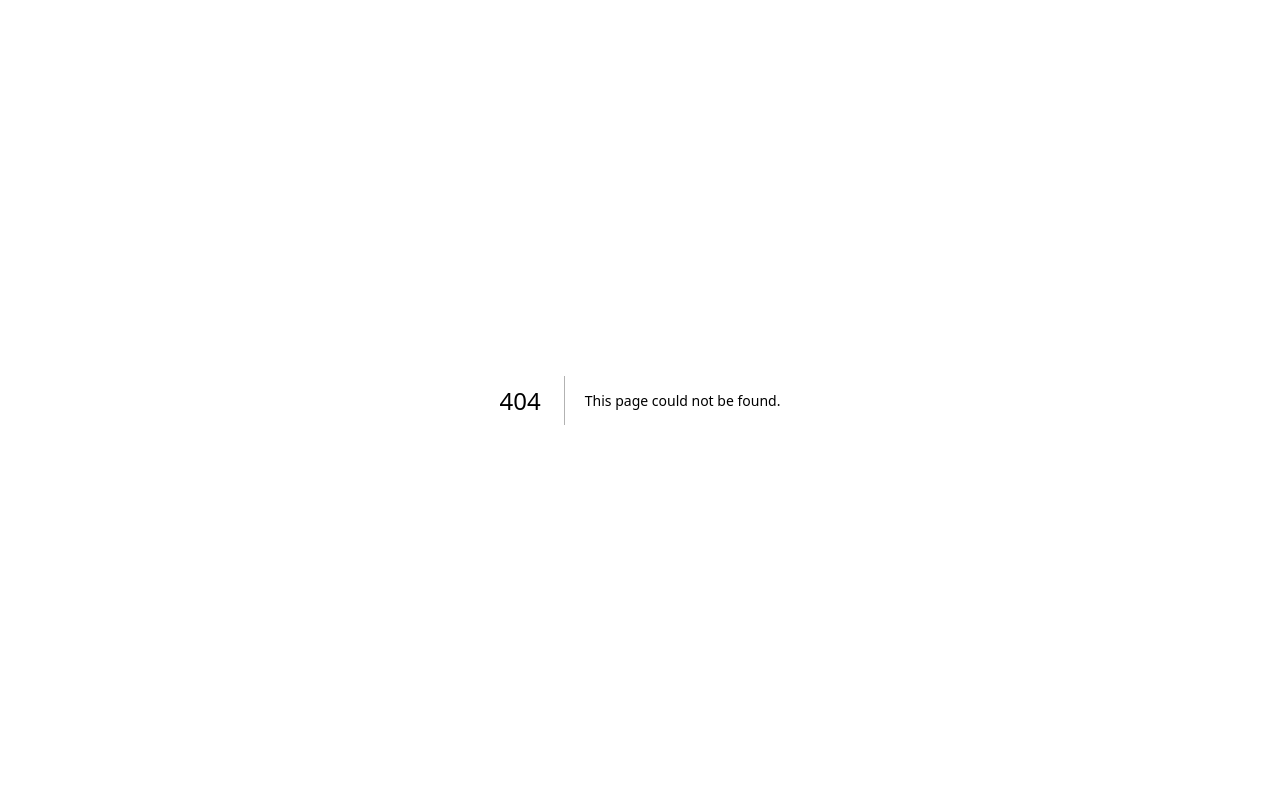
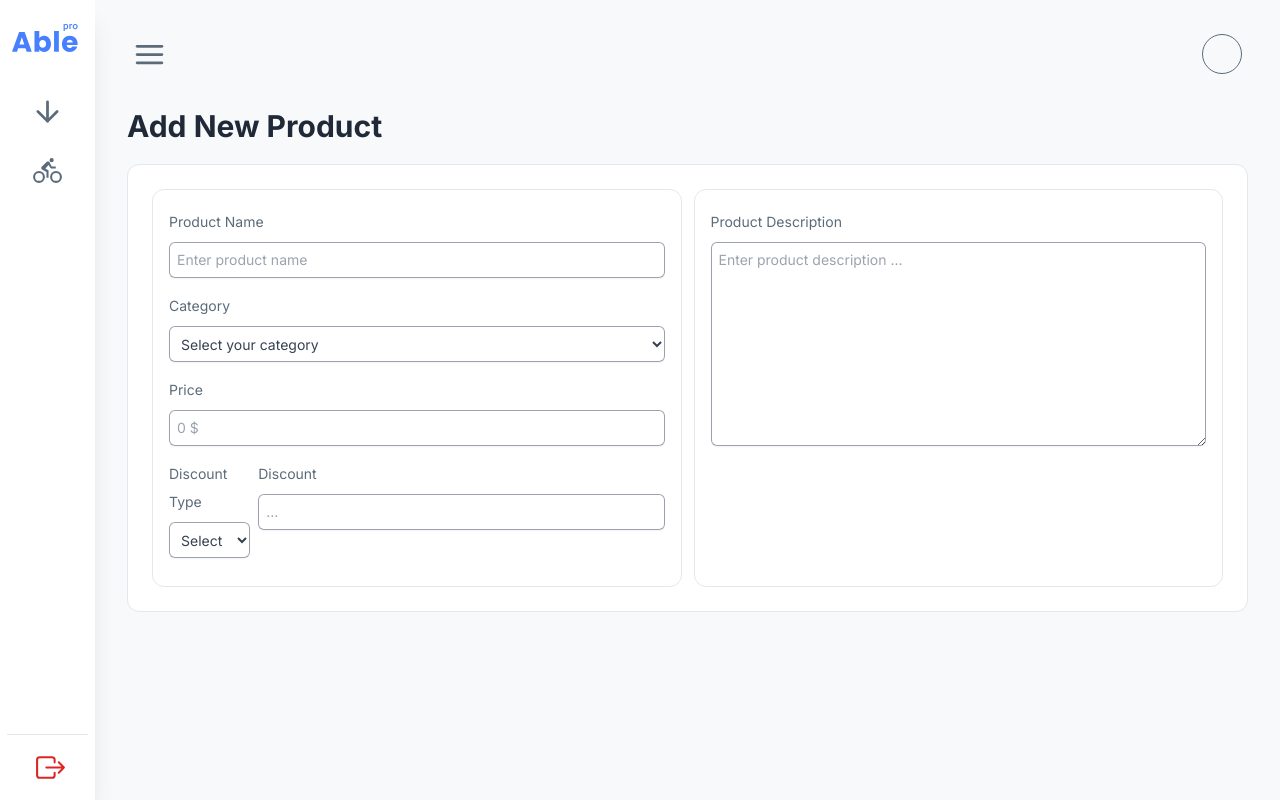
Before and after one commit to saeidsh777/Online-Shop--Group-Development-, a Next.js app: page /dashboard/e-commerce/add-new-product in a window 1280 px wide. Before the commit this address had no page. Built offline with nearby package versions, Linux system fonts and the light colour scheme.

Commit message:
ADDED: Add-new-product Page

```diff
--- /dev/null
+++ b/app/dashboard/e-commerce/add-new-product/page.jsx
@@ -0,0 +1,11 @@
+import AddNewProductFrom from "@/components/Forms/AddNewProductFrom/AddNewProductFrom";
+import SectionTitel from "@/components/Titels/SectionTitel/SectionTitel";
+
+export default function addNewProductPage() {
+  return (
+      <div>
+          <SectionTitel title={'Add New Product'} />
+          <AddNewProductFrom/>
+      </div>
+  );
+}
--- /dev/null
+++ b/components/Forms/AddNewProductFrom/AddNewProductFrom.jsx
@@ -0,0 +1,100 @@
+import React from 'react';
+
+export default function AddNewProductFrom() {
+    return (
+        <section className="bg-white rounded-xl border-gray-200 border p-6">
+            <form className=" grid grid-cols-2 gap-3" name="add-new-product">
+                <div className="p-4 border border-gray-200 rounded-xl">
+                    <div className="mb-3">
+                        <label className="text-sm" htmlFor="name">
+                            Product Name
+                        </label>
+                        <div className="mt-2">
+                            <input
+                                id="name"
+                                type="text"
+                                placeholder="Enter product name"
+                                className="block hover:ring-blue-400 w-full p-2 rounded-md border-0 py-1.5 text-gray-700 shadow-sm ring-1 ring-inset ring-gray-400 placeholder:text-gray-400 focus-visible:ring-blue-400 focus-visible:outline focus-visible:outline-blue-50 sm:text-sm sm:leading-6"
+                            />
+                        </div>
+                    </div>
+
+                    <div className="mb-3">
+                        <label className="text-sm" htmlFor="category">
+                            Category
+                        </label>
+                        <div className="mt-2">
+                            <select
+                                id="category"
+                                className="block bg-transparent hover:ring-blue-400 w-full p-2 h-[36px] rounded-md border-0 py-1.5 text-gray-700 shadow-sm ring-1 ring-inset ring-gray-400 placeholder:text-gray-400 focus-visible:ring-blue-400 focus-visible:outline focus-visible:outline-blue-50 sm:text-sm sm:leading-6 focus-visible:bg-transparent"
+                            >
+                                <option value="-1">Select your category</option>
+                                <option value="1">Mobil</option>
+                            </select>
+                        </div>
+                    </div>
+                    <div className="mb-3">
+                        <label className="text-sm" htmlFor="price">
+                            Price
+                        </label>
+                        <div className="mt-2">
+                            <input
+                                id="price"
+                                type="text"
+                                placeholder="0 $"
+                                className="block hover:ring-blue-400 w-full p-2 rounded-md border-0 py-1.5 text-gray-700 shadow-sm ring-1 ring-inset ring-gray-400 placeholder:text-gray-400 focus-visible:ring-blue-400 focus-visible:outline focus-visible:outline-blue-50 sm:text-sm sm:leading-6"
+                            />
+                        </div>
+                    </div>
+                    <div className="flex gap-2">
+                        <div className="mb-3 w-[20%]">
+                            <label className="text-sm" htmlFor="discountType">
+                                Discount Type
+                            </label>
+                            <div className="mt-2">
+                                <select
+                                    id="discountType"
+                                    className="block bg-transparent hover:ring-blue-400 w-full p-2 h-[36px] rounded-md border-0 py-1.5 text-gray-700 shadow-sm ring-1 ring-inset ring-gray-400 placeholder:text-gray-400 focus-visible:ring-blue-400 focus-visible:outline focus-visible:outline-blue-50 sm:text-sm sm:leading-6 focus-visible:bg-transparent"
+                                >
+                                    <option value="-1">Select type</option>
+                                    <option value="Numerical">$</option>
+                                    <option value="Percentage">%</option>
+                                </select>
+                            </div>
+                        </div>
+                        <div className="mb-3 w-full">
+                            <label className="text-sm" htmlFor="price">
+                                Discount
+                            </label>
+                            <div className="mt-2">
+                                <input
+                                    id="price"
+                                    type="text"
+                                    placeholder="..."
+                                    className="block hover:ring-blue-400 w-full p-2 rounded-md border-0 py-1.5 text-gray-700 shadow-sm ring-1 ring-inset ring-gray-400 placeholder:text-gray-400 focus-visible:ring-blue-400 focus-visible:outline focus-visible:outline-blue-50 sm:text-sm sm:leading-6"
+                                />
+                            </div>
+                        </div>
+                    </div>
+                </div>
+
+                <div className="p-4 border border-gray-200 rounded-xl">
+                    <div className="mb-3">
+                        <label className="text-sm" htmlFor="description">
+                            Product Description
+                        </label>
+                        <div className="mt-2">
+                            <textarea
+                                rows={8}
+                                id="description"
+                                type="text"
+                                placeholder="Enter product description ..."
+                                className="block hover:ring-blue-400 w-full p-2 rounded-md border-0 py-1.5 text-gray-700 shadow-sm ring-1 ring-inset ring-gray-400 placeholder:text-gray-400 focus-visible:ring-blue-400 focus-visible:outline focus-visible:outline-blue-50 sm:text-sm sm:leading-6"
+                            ></textarea>
+                        </div>
+                    </div>
+                </div>
+            </form>
+        </section>
+    );
+}
--- /dev/null
+++ b/components/Titels/SectionTitel/SectionTitel.jsx
@@ -0,0 +1,4 @@
+
+export default function SectionTitel({title}) {
+  return <h2 className="text-3xl font-bold text-gray-800 mb-5">{title}</h2>;
+}
```
Also changed, not shown: hooks/useForm.js (deleted, +0 -31 lines).
